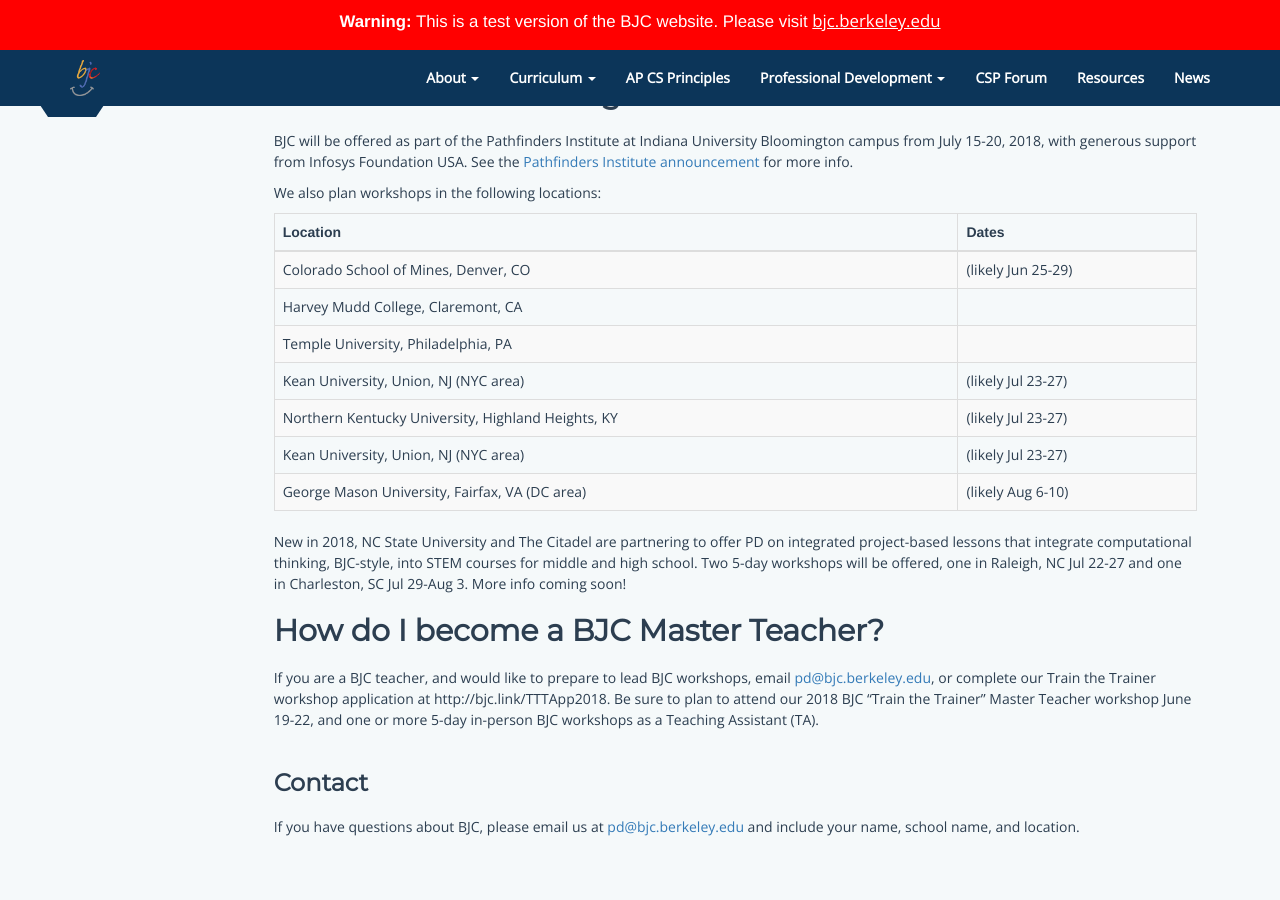
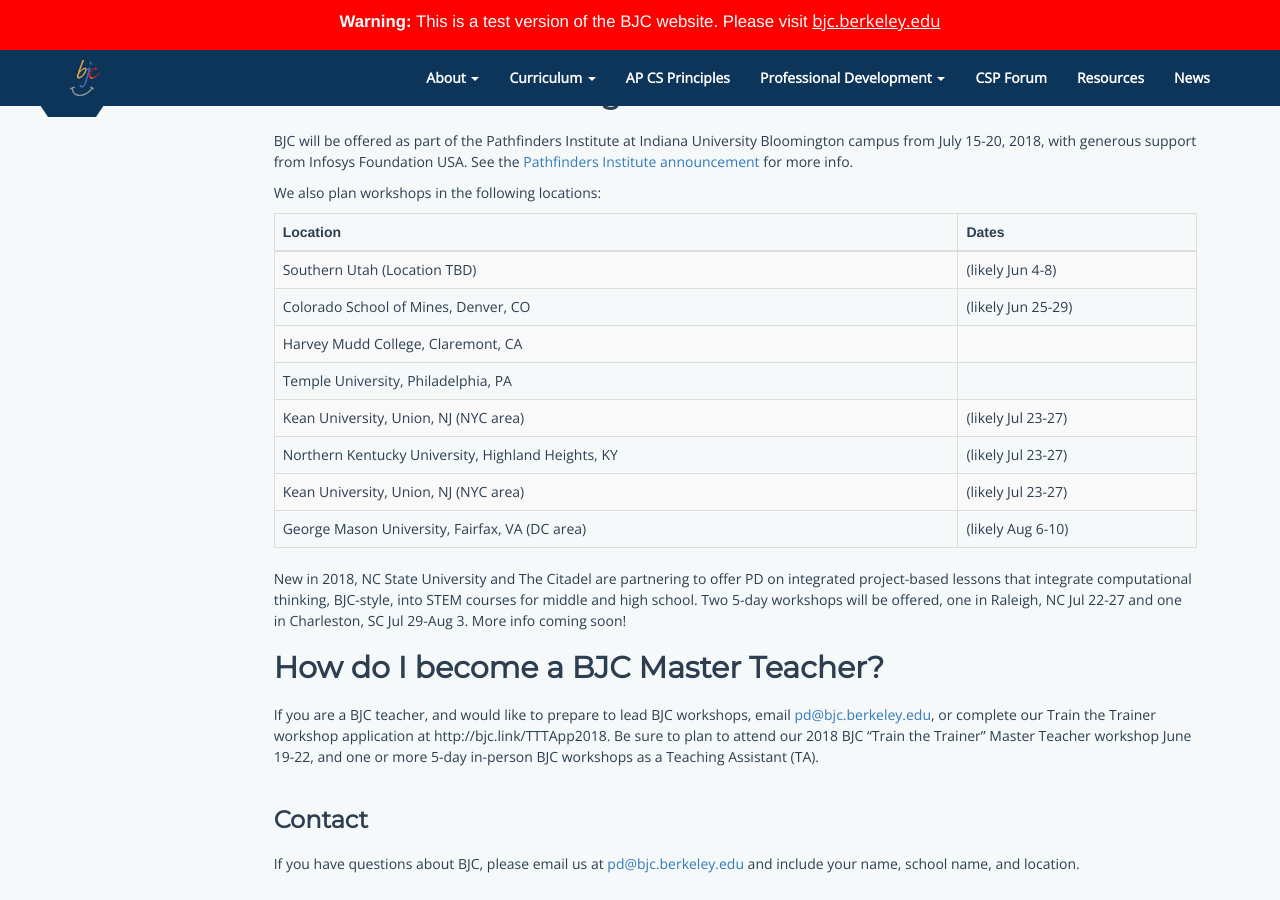
Before and after one commit to beautyjoy/beautyjoy.github.io, a Jekyll site: the page built from summer-pd/index.md, in a window 1280 px wide and 900 px high, scrolled down 2262 px. Built offline with Jekyll 4.4.1, drawn with Linux system fonts in a browser that asks for light colours.

Commit message:
Added Utah

```diff
--- a/summer-pd/_pd_locations.html
+++ b/summer-pd/_pd_locations.html
@@ -8,6 +8,10 @@
     </tr>
   </thead>
   <tbody>
+      <tr>
+        <td>Southern Utah (Location TBD)</td>
+        <td>(likely Jun 4-8)</td>
+      </tr>
       <tr>
         <td>Colorado School of Mines, Denver, CO</td>
         <td>(likely Jun 25-29)</td>
```
